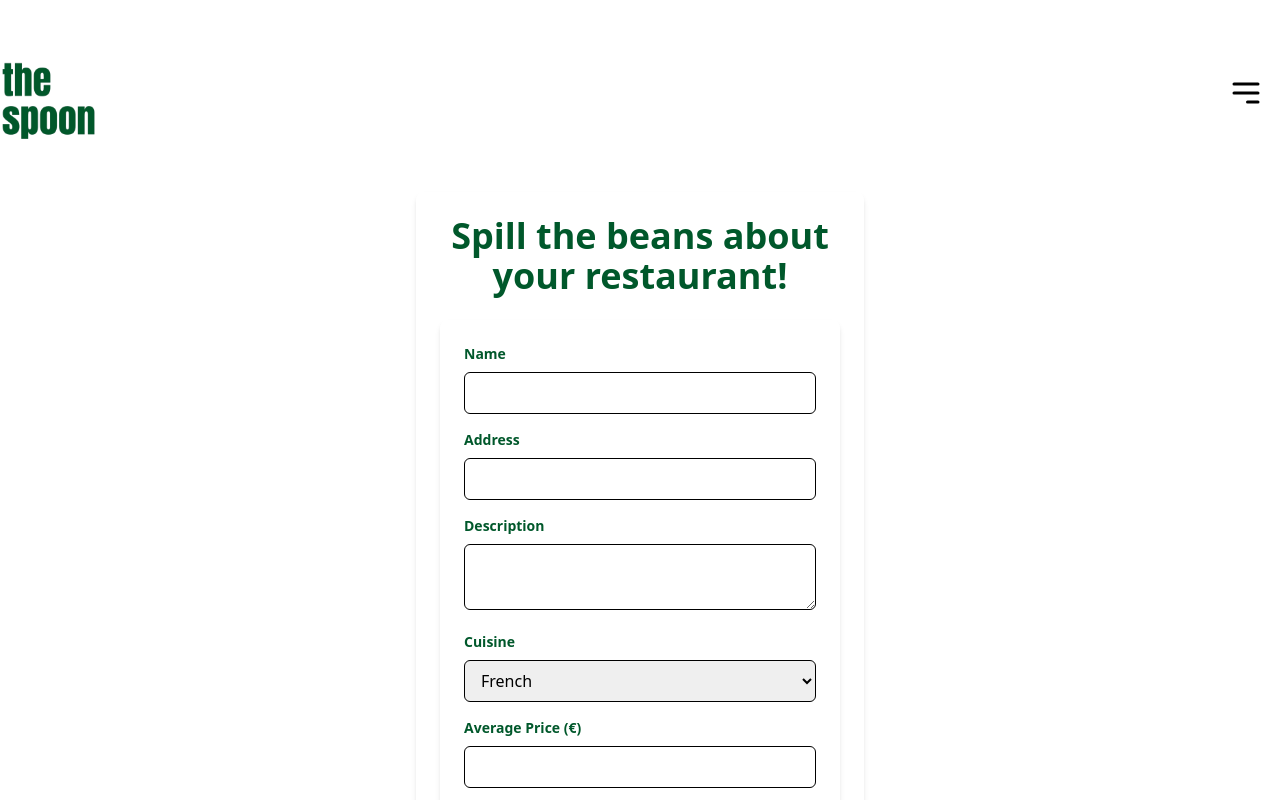
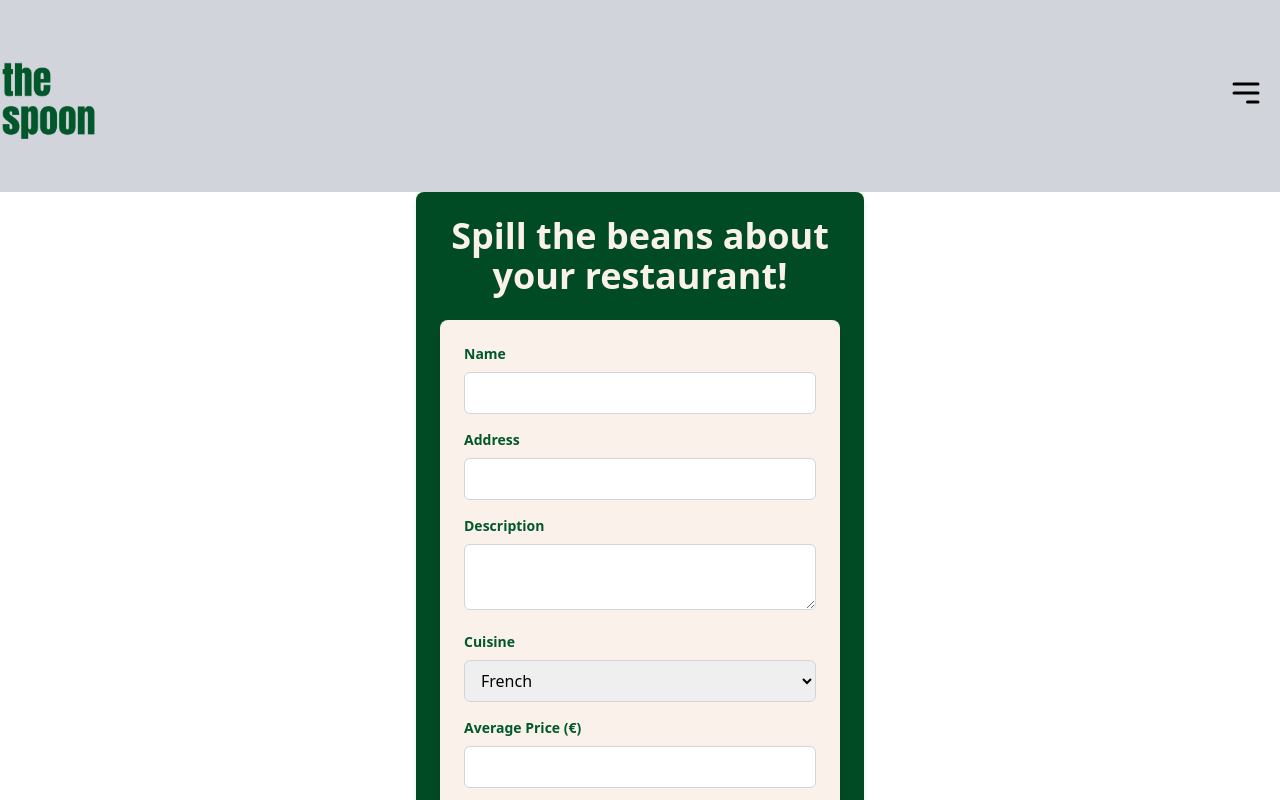
Before and after one commit to ironhack-the-spoon/project2, a React (Vite) app: page /add-restaurant in a window 1280 px wide. Shown: the top 800 px of the page. Built offline with nearby package versions, Linux system fonts and the light colour scheme.

Commit message:
Add new colors to the Add Restaurant form and update style

```diff
--- a/src/components/AddRestaurantForm.jsx
+++ b/src/components/AddRestaurantForm.jsx
@@ -55,7 +55,7 @@
   };
 
   return (
-    <div className="max-w-md mx-auto p-6 bg-gray-100 shadow-md rounded-lg">
+    <div className="max-w-md mx-auto p-6 bg-beige-light shadow-md rounded-lg">
       <ConfettiCelebration show={showConfetti} />
       <form onSubmit={handleSubmit}>
         <FormField
@@ -118,7 +118,7 @@
         />
         <button
           type="submit"
-          // className="w-full bg-green-600 text-white py-2 px-4 rounded-md hover:bg-green-700 focus:outline-none focus:ring focus:border-green-300"
+          className="w-full bg-green-600 text-white py-2 px-4 rounded-md hover:bg-green-700 focus:outline-none focus:ring focus:border-green-300"
         >
           Add Restaurant
         </button>
--- a/src/pages/AddRestaurantPage.jsx
+++ b/src/pages/AddRestaurantPage.jsx
@@ -2,8 +2,8 @@
 
 function AddRestaurantPage() {
   return (
-    <div className="max-w-md mx-auto p-6 bg-gray-100 shadow-md rounded-lg">
-      <h1 className="text-4xl font-bold text-customGreen mb-6 text-center">
+    <div className="max-w-md mx-auto p-6 bg-green-700 shadow-md rounded-lg">
+      <h1 className="text-4xl font-bold text-beige-light mb-6 text-center">
         Spill the beans about your restaurant!
       </h1>
       <AddRestaurantForm />
--- a/tailwind.config.js
+++ b/tailwind.config.js
@@ -2,9 +2,17 @@
 module.exports = {
   content: ["./index.html", "./src/**/*.{js,ts,jsx,tsx}"],
   theme: {
-    extend: {},
-    colors: {
-      customGreen: "#00582B",
+    extend: {
+      colors: {
+        customGreen: "#00582B",
+        green: {
+          600: "#00582B",
+          700: "#004A24",
+        },
+        beige: {
+          light: "#faf2ea",
+        },
+      },
     },
   },
   plugins: [],
```
